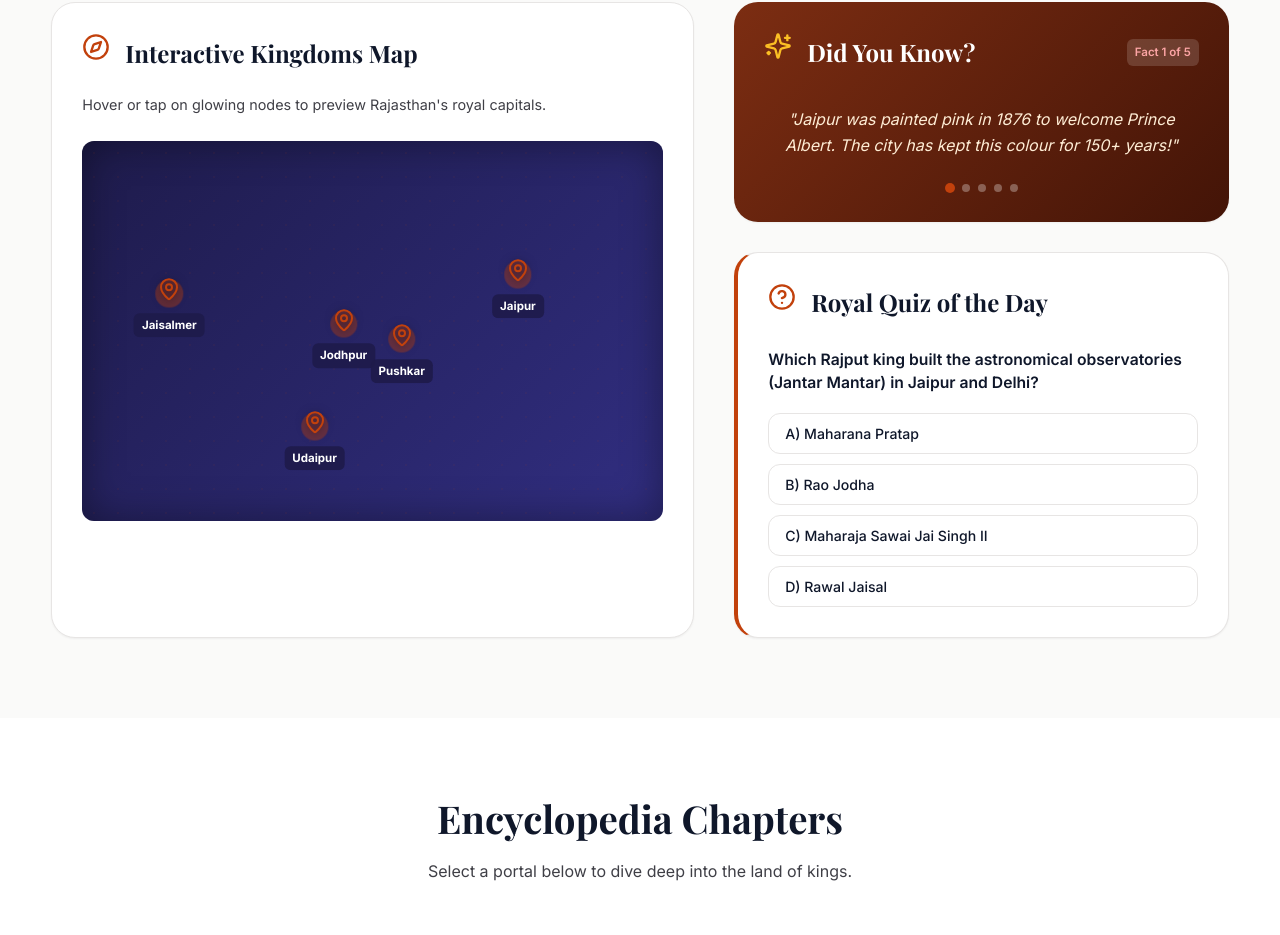
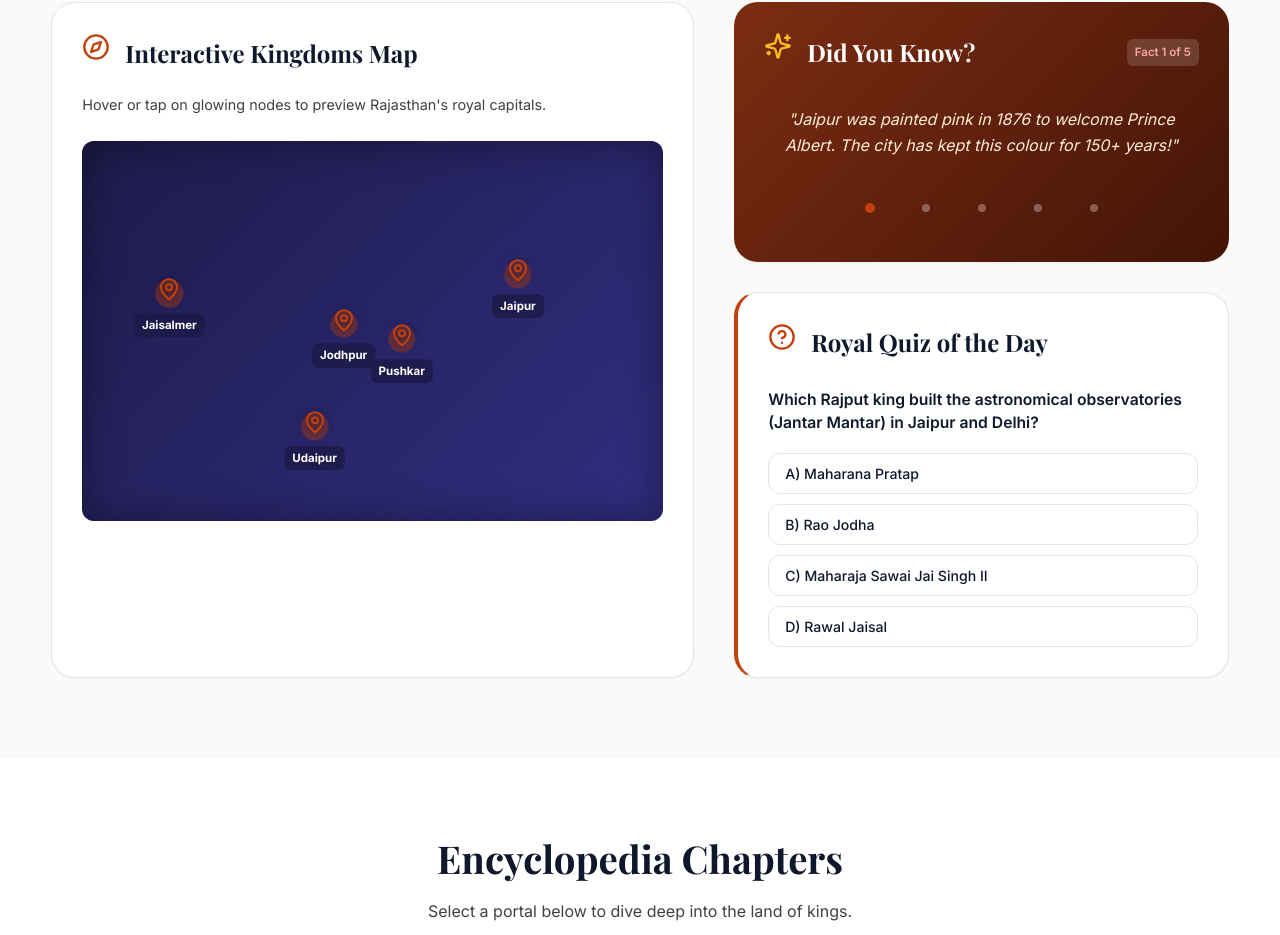
Before and after one commit to Saini-Yogesh/rajasthanconnect, a React (Vite) app: page / in a window 1280 px wide. Shown: the part 948-1883 px from the top of the page. Built offline with nearby package versions, Linux system fonts and the light colour scheme; no server answers; a web font is replaced by a local one.

Commit message:
fix: increase trivia dot touch targets size for accessibility

```diff
--- a/src/pages/Home/Home.css
+++ b/src/pages/Home/Home.css
@@ -438,16 +438,26 @@
   margin-top: 15px;
 }
 .triviaDot {
+  width: 48px;
+  height: 48px;
+  background: transparent;
+  border: none;
+  cursor: pointer;
+  padding: 0;
+  display: flex;
+  align-items: center;
+  justify-content: center;
+  transition: all 0.3s ease;
+}
+.triviaDot::before {
+  content: "";
   width: 8px;
   height: 8px;
   border-radius: 50%;
   background: rgba(255, 255, 255, 0.3);
-  border: none;
-  cursor: pointer;
-  padding: 0;
   transition: all 0.3s ease;
 }
-.triviaDot.active {
+.triviaDot.active::before {
   background: var(--color-primary);
   transform: scale(1.25);
 }
```
